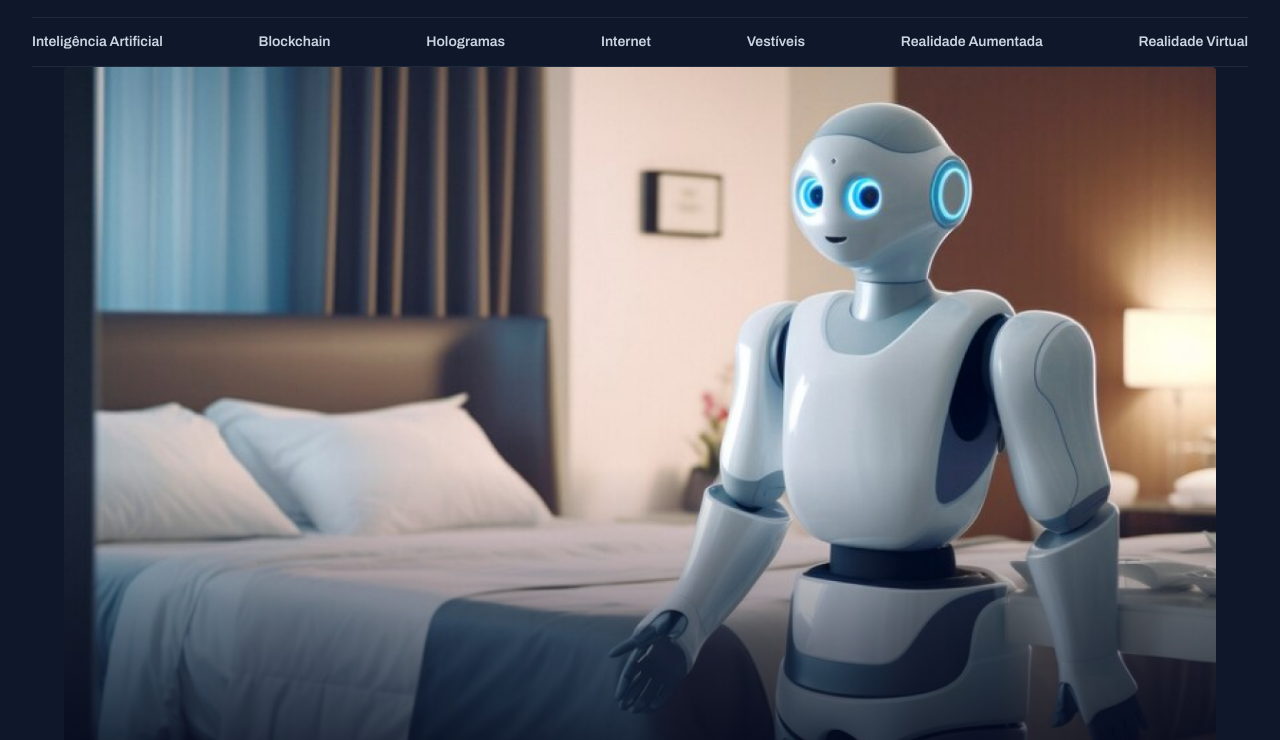
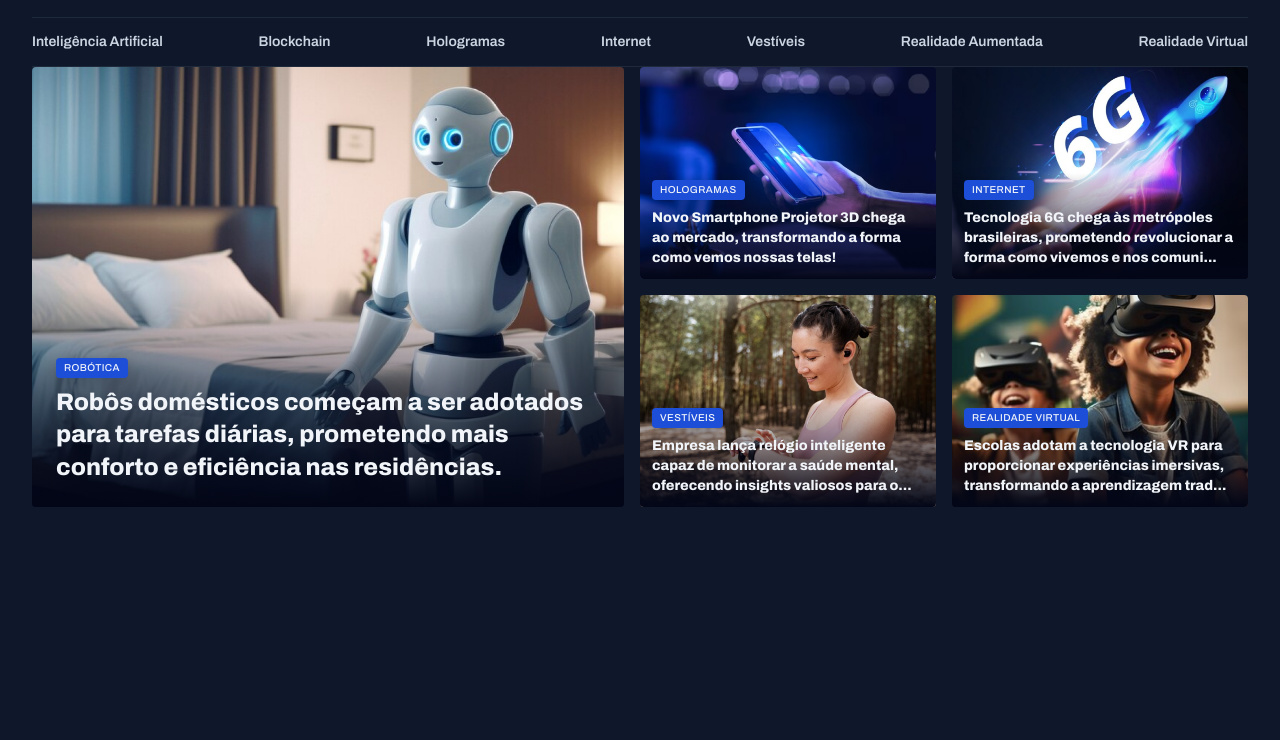
Before and after one commit to Chiarelo/portal-de-noticias, a plain HTML site: page index.html in a window 1280 px wide. Shown: the part 55-795 px from the top of the page. Drawn offline with Linux system fonts and the light colour scheme.

Commit message:
finalizando os estilos do featured

```diff
--- a/index.html
+++ b/index.html
@@ -14,8 +14,7 @@
     />
   </head>
   <body>
-    <div class="container">
-      <header>
+      <header class="container">
         <nav id="menu-primary">
           <div>
             <img src="assets/icons/List.svg" alt="ícone de menu" />
@@ -46,15 +45,16 @@
       </header>
 
       <main class="grid container">
-        <section id="featured">
+        <section id="featured" class="grid grid-flow-col gap-16">
           <figure class="card">
             <img
               src="assets/images/Image 01.png"
-              alt="Robôs domésticos começam a ser adotados para tarefas diárias, prometendo mais conforto e eficiência nas residências."
+              alt="Robôs domésticos começam a ser adotados para tarefas diárias, prometendo mais conforto e
+                  eficiência nas residências."
             />
 
             <figcaption>
-              <span class="content-tag">Robótica</span>
+              <span class="content-tag">robótica</span>
               <h2 class="text-2xl">
                 Robôs domésticos começam a ser adotados para tarefas diárias,
                 prometendo mais conforto e eficiência nas residências.
@@ -62,47 +62,70 @@
             </figcaption>
           </figure>
 
-          <div>
-            <figure>
-              <img src="assets/images/Image 02.png" alt="Novo Smartphone Projetor 3D chega ao mercado, transformando a forma como vemos nossas telas!" />
+          <div class="grid grid-cols-2 gap-16">
+            <figure class="card">
+              <img
+                src="assets/images/Image 02.png"
+                alt="Novo Smartphone Projetor 3D chega ao mercado, transformando a forma como vemos nossas telas!"
+              />
 
               <figcaption>
-                <span class="content-tag">Hologramas</span>
-                <h2 class="text-xl">Novo Smartphone Projetor 3D chega ao mercado, transformando a forma como vemos nossas telas!</h2>
-              </figcaption>
-            </figure>
-
-            <figure>
-              <img src="assets/images/Image 03.png" alt="Tecnologia 6G chega às metrópoles brasileiras, prometendo revolucionar a forma como vivemos e nos comunicamos." />
-
-              <figcaption>
-                <span class="content-tag">Internet</span>
-                <h2 class="text-xl">Tecnologia 6G chega às metrópoles brasileiras, prometendo revolucionar a forma como vivemos e nos comuni...</h2>
-              </figcaption>
-            </figure>
-
-            <figure>
-              <img src="assets/images/Image 04.png" alt="Empresa lança relógio inteligente capaz de monitorar a saúde mental, oferecendo insights valiosos para o bem-estar pessoal.
-              " />
-
-              <figcaption>
-                <span class="content-tag">Vestíveis</span>
-                <h2 class="text-xl">Empresa lança relógio inteligente capaz de monitorar a saúde mental, oferecendo insights valiosos para o...
+                <span class="content-tag">hologramas</span>
+                <h2 class="text-lg">
+                  Novo Smartphone Projetor 3D chega ao mercado, transformando a
+                  forma como vemos nossas telas!
                 </h2>
               </figcaption>
             </figure>
 
-            <figure>
-              <img src="assets/images/Image 05.png" alt="Escolas adotam a tecnologia VR para proporcionar experiências imersivas, transformando a aprendizagem tradicional." />
+            <figure class="card">
+              <img
+                src="assets/images/Image 03.png"
+                alt="Tecnologia 6G chega às metrópoles brasileiras, prometendo revolucionar a forma como vivemos e nos comunicamos."
+              />
 
               <figcaption>
-                <span class="content-tag">Hologramas</span>
-                <h2 class="text-xl">Escolas adotam a tecnologia VR para proporcionar experiências imersivas, transformando a aprendizagem trad...</h2>
+                <span class="content-tag">internet</span>
+                <h2 class="text-lg">
+                  Tecnologia 6G chega às metrópoles brasileiras, prometendo
+                  revolucionar a forma como vivemos e nos comuni...
+                </h2>
+              </figcaption>
+            </figure>
+
+            <figure class="card">
+              <img
+                src="assets/images/Image 04.png"
+                alt="Empresa lança relógio inteligente capaz de monitorar a saúde mental, oferecendo insights valiosos para o bem-estar pessoal."
+              />
+
+              <figcaption>
+                <span class="content-tag">vestíveis</span>
+                <h2 class="text-lg">
+                  Empresa lança relógio inteligente capaz de monitorar a saúde
+                  mental, oferecendo insights valiosos para o...
+                </h2>
+              </figcaption>
+            </figure>
+
+            <figure class="card">
+              <img
+                src="assets/images/Image 05.png"
+                alt="Escolas adotam a tecnologia VR para proporcionar experiências imersivas, transformando a aprendizagem tradicional."
+              />
+
+              <figcaption>
+                <span class="content-tag">realidade virtual</span>
+                <h2 class="text-lg">
+                  Escolas adotam a tecnologia VR para proporcionar experiências
+                  imersivas, transformando a aprendizagem trad...
+                </h2>
               </figcaption>
             </figure>
           </div>
         </section>
+
+
       </main>
-    </div>
   </body>
 </html>
--- a/styles/sections.css
+++ b/styles/sections.css
@@ -1,27 +1,27 @@
 #featured {
+    img {
+        height: 100%;
+        object-fit: cover;
+      }
       .card {
         border-radius: 4px;
         position: relative;
         overflow: hidden;
-        img {
-            height: 100%;
-            object-fit: cover;
-        }
-
         &::before {
           content: "";
           position: absolute;
           inset: 0;
           top: 50%;
           background: linear-gradient(180deg, transparent 0%, #020617 100%);
-
         }
-
         figcaption {
           position: absolute;
           bottom: 0;
           padding: 24px;
 
+          &:has(.text-lg) {
+            padding: 12px;
+          }
 
           h2 {
             margin-top: 8px;
```
Lines whose indentation alone changed are shown as unchanged.
